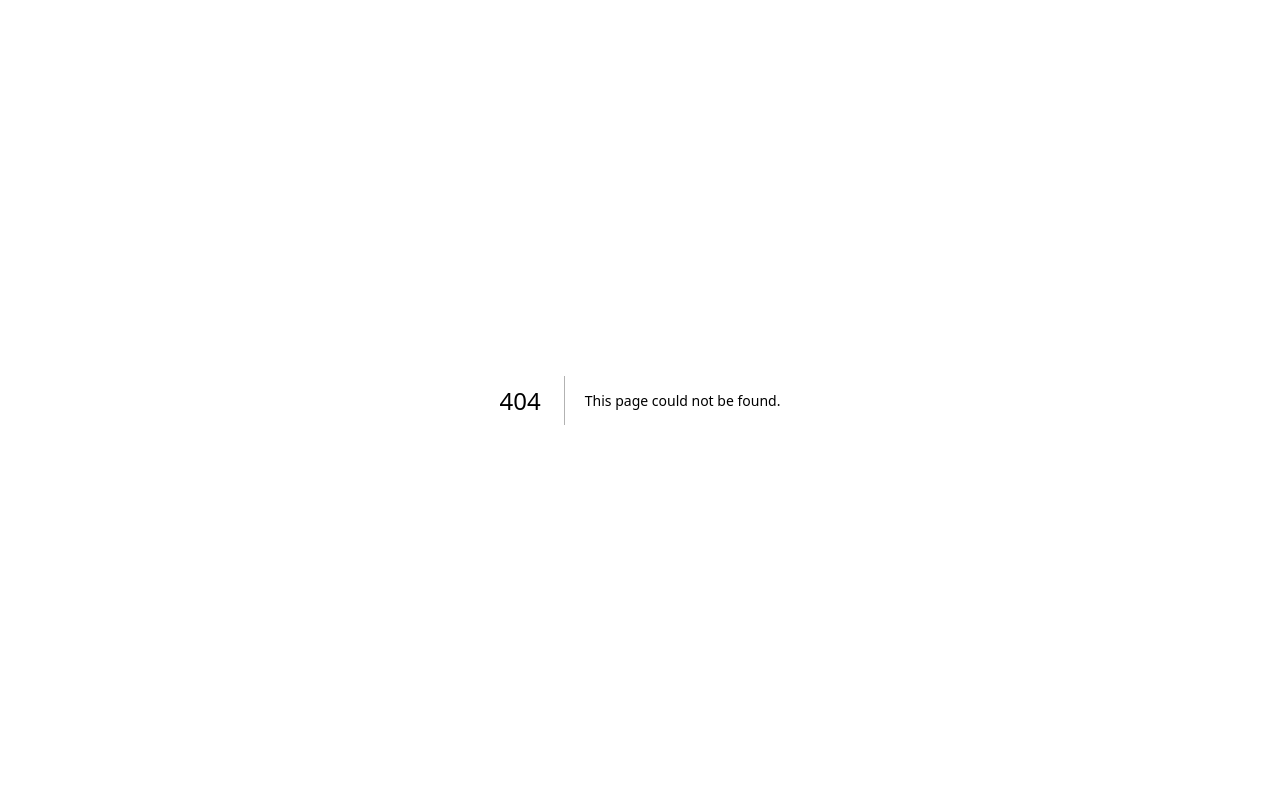
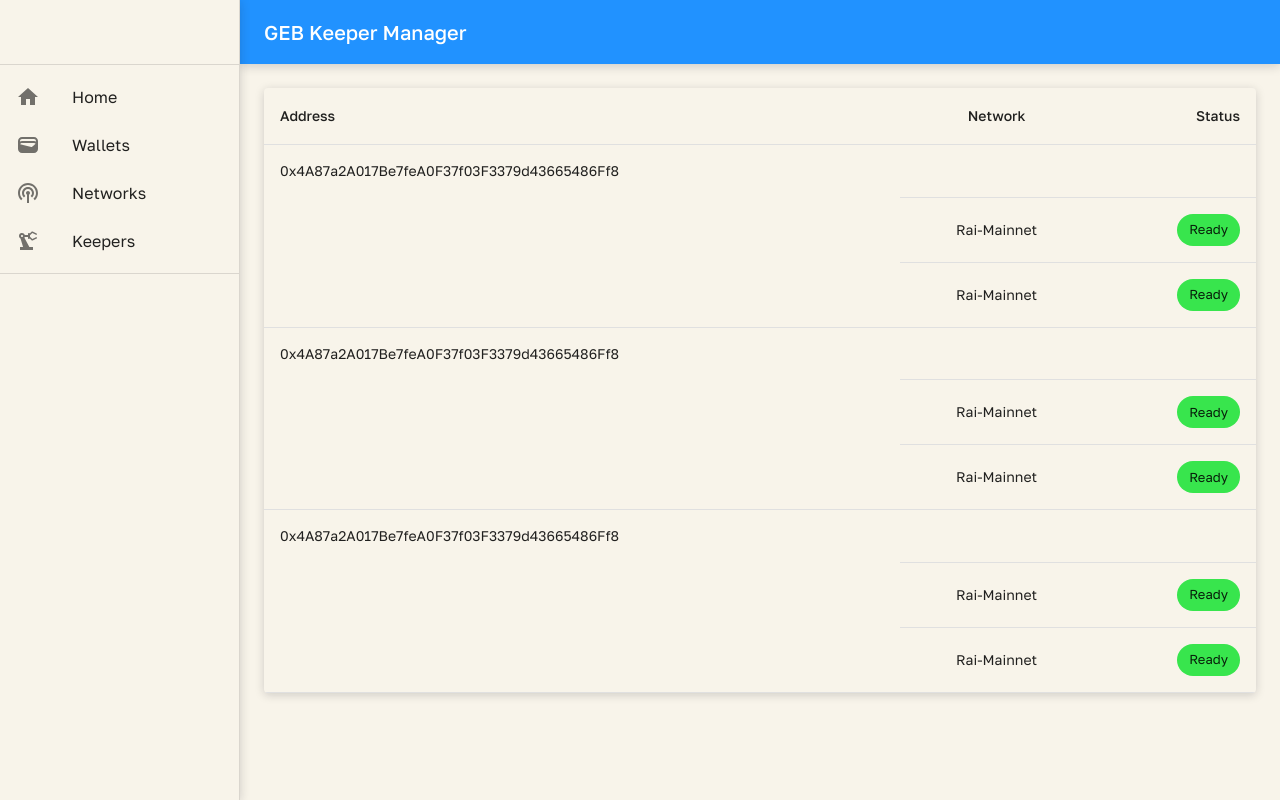
Before and after one commit to aj-maz/GEB-Keeper-Manager-client, a Next.js app: page /wallets in a window 1280 px wide. Before the commit this address had no page. Built offline with nearby package versions, Linux system fonts and the light colour scheme.

Commit message:
wallets table added

```diff
--- /dev/null
+++ b/components/atoms/PointerRow.js
@@ -0,0 +1,7 @@
+import { TableRow } from "@mui/material";
+
+const PointerRow = ({ children }) => {
+  return <TableRow sx={{ cursor: "pointer" }}>{children}</TableRow>;
+};
+
+export default PointerRow;
--- a/components/atoms/index.js
+++ b/components/atoms/index.js
@@ -0,0 +1,3 @@
+import PointerRow from "./PointerRow";
+
+export { PointerRow };
--- a/components/molecules/index.js
+++ b/components/molecules/index.js
@@ -1,4 +1,6 @@
 import Header from "./Header";
 import Navbar from "./Navbar";
 
-export { Header, Navbar };
+import WalletRow from "./wallets/WalletRow";
+
+export { Header, Navbar, WalletRow };
--- /dev/null
+++ b/components/molecules/wallets/WalletRow.js
@@ -0,0 +1,33 @@
+import { Chip, TableCell } from "@mui/material";
+
+import { PointerRow } from "../../atoms";
+
+const WalletRow = () => {
+  return (
+    <>
+      <PointerRow>
+        <TableCell sx={{ border: 0 }} component="th" scope="row">
+          0x4A87a2A017Be7feA0F37f03F3379d43665486Ff8
+        </TableCell>
+        <TableCell align="center"></TableCell>
+        <TableCell align="right"></TableCell>
+      </PointerRow>
+      <PointerRow>
+        <TableCell sx={{ border: 0 }} component="th" scope="row"></TableCell>
+        <TableCell align="center">Rai-Mainnet</TableCell>
+        <TableCell align="right">
+          <Chip color="secondary" label="Ready" />
+        </TableCell>
+      </PointerRow>
+      <PointerRow>
+        <TableCell component="th" scope="row"></TableCell>
+        <TableCell align="center">Rai-Mainnet</TableCell>
+        <TableCell align="right">
+          <Chip color="secondary" label="Ready" />
+        </TableCell>
+      </PointerRow>
+    </>
+  );
+};
+
+export default WalletRow;
--- a/components/organisms/Menu.js
+++ b/components/organisms/Menu.js
@@ -11,15 +11,18 @@ import {
   PrecisionManufacturing,
   Podcasts,
 } from "@mui/icons-material";
+import { useRouter } from "next/router";
 
 const Menu = () => {
+  const router = useRouter();
+
   const menu = [
     {
       title: "Home",
       Icon: Home,
-      route: "/home",
+      route: "/",
     },
-    { title: "Wallets", Icon: Wallet, route: "/wallet" },
+    { title: "Wallets", Icon: Wallet, route: "/wallets" },
     { title: "Networks", Icon: Podcasts, route: "/networks" },
     { title: "Keepers", Icon: PrecisionManufacturing, route: "/keepers" },
   ];
@@ -27,7 +30,7 @@ const Menu = () => {
   return (
     <List>
       {menu.map(({ title, Icon, route }, index) => (
-        <ListItem key={title} disablePadding>
+        <ListItem onClick={() => router.push(route)} key={title} disablePadding>
           <ListItemButton>
             <ListItemIcon>
               <Icon />
--- a/components/organisms/index.js
+++ b/components/organisms/index.js
@@ -1,3 +1,5 @@
 import DashboardLayout from "./DashboardLayout";
 
-export { DashboardLayout };
+import WalletsTable from "./wallets/WalletsTable";
+
+export { DashboardLayout, WalletsTable };
--- /dev/null
+++ b/components/organisms/wallets/WalletsTable.js
@@ -0,0 +1,34 @@
+import {
+  Table,
+  TableBody,
+  TableCell,
+  TableContainer,
+  TableHead,
+  TableRow,
+  Paper,
+} from "@mui/material";
+
+import { WalletRow } from "../../molecules";
+
+const WalletsTable = () => {
+  return (
+    <TableContainer component={Paper}>
+      <Table sx={{ minWidth: 650 }} aria-label="simple table">
+        <TableHead>
+          <TableRow>
+            <TableCell>Address</TableCell>
+            <TableCell align="center">Network</TableCell>
+            <TableCell align="right">Status</TableCell>
+          </TableRow>
+        </TableHead>
+        <TableBody>
+          <WalletRow />
+          <WalletRow />
+          <WalletRow />
+        </TableBody>
+      </Table>
+    </TableContainer>
+  );
+};
+
+export default WalletsTable;
--- /dev/null
+++ b/components/templates/Wallets.js
@@ -0,0 +1,15 @@
+/* eslint-disable react/react-in-jsx-scope -- Unaware of jsxImportSource */
+/** @jsxImportSource @emotion/react */
+import { css } from "@emotion/react";
+import { ButtonBase, Typography, Avatar } from "@mui/material";
+import { DashboardLayout, WalletsTable } from "../organisms";
+
+const Wallets = () => {
+  return (
+    <DashboardLayout>
+      <WalletsTable />
+    </DashboardLayout>
+  );
+};
+
+export default Wallets;
--- a/components/templates/index.js
+++ b/components/templates/index.js
@@ -1,3 +1,4 @@
 import Home from "./Home";
+import Wallets from "./Wallets";
 
-export { Home };
+export { Home, Wallets };
--- /dev/null
+++ b/pages/wallets.js
@@ -0,0 +1,7 @@
+import { Wallets } from "../components/templates";
+
+const WalletsPage = () => {
+  return <Wallets />;
+};
+
+export default WalletsPage;
```
